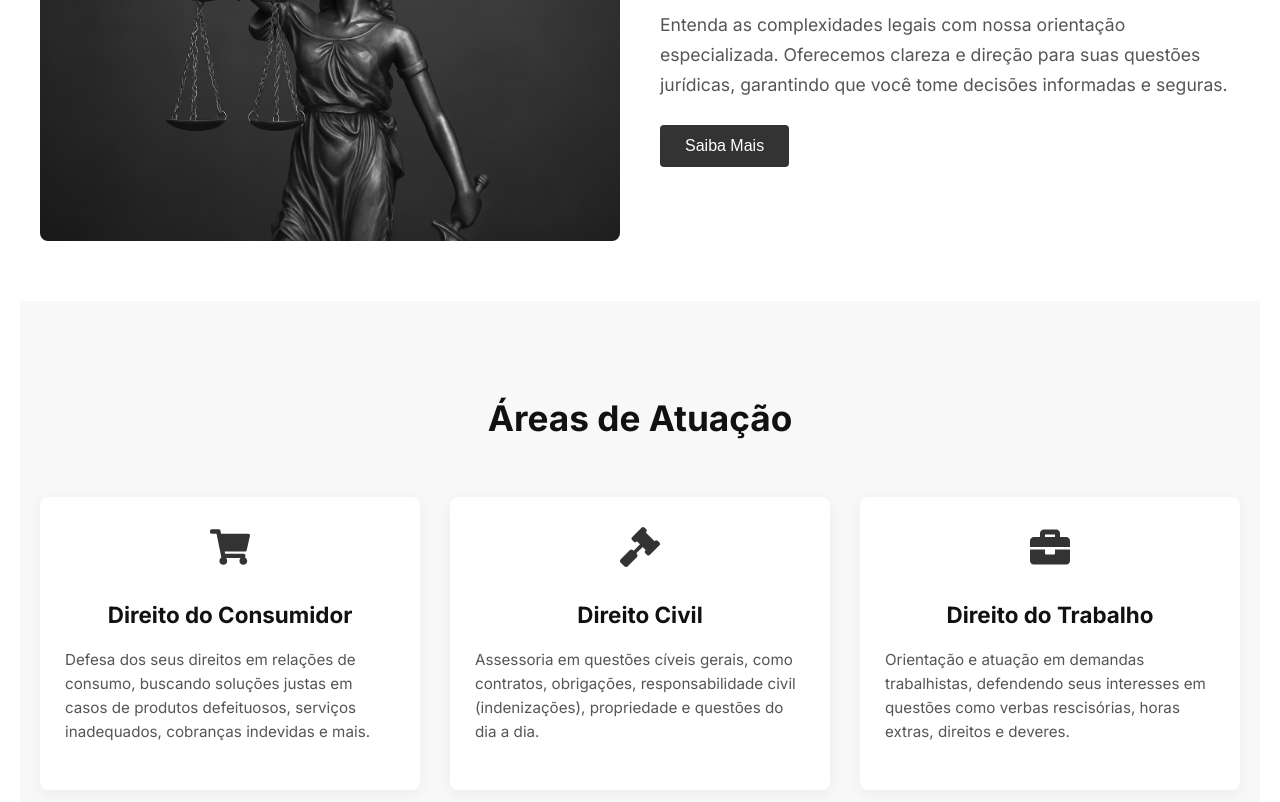
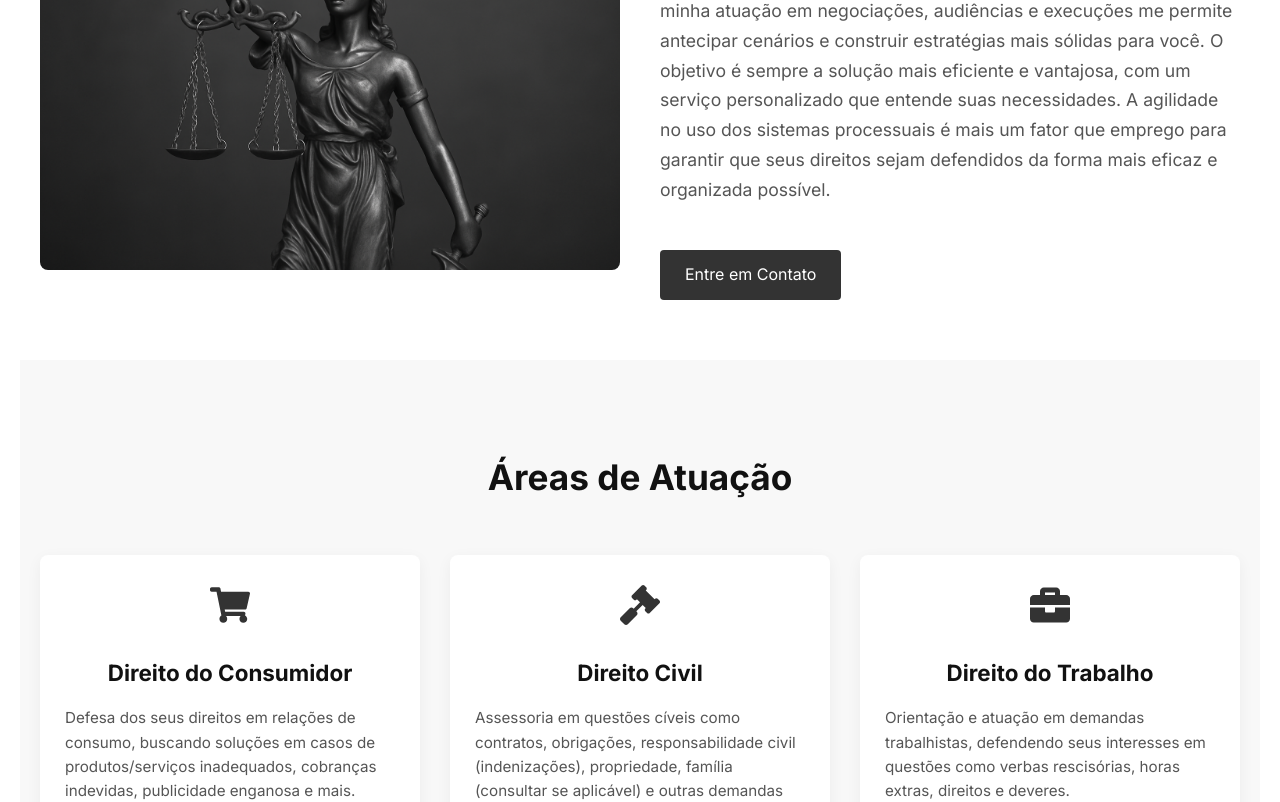
Before and after one commit to JuniorMira0/legal-website, a React (Create React App) app: page / in a window 1280 px wide. Shown: the part 800-1602 px from the top of the page. Built offline with nearby package versions, Linux system fonts and the light colour scheme.

Commit message:
feat: update About and Areas of Practice components for improved clarity and detail; add contact button to FeatureSection1; clean up Terms of Service

```diff
--- a/src/components/About.js
+++ b/src/components/About.js
@@ -31,7 +31,7 @@ function About() {
         <div className="about-image-container">
           <img
             src={aboutImage}
-            alt="Logo de Guilherme Quintiliano Advogado"
+            alt="Logotipo GQ - Advocacia Guilherme Quintiliano"
             className="about-img"
           />
         </div>
--- a/src/components/AreasOfPractice.js
+++ b/src/components/AreasOfPractice.js
@@ -13,14 +13,14 @@ const practiceAreas = [
     icon: <FaShoppingCart size={40} />,
     title: 'Direito do Consumidor',
     description:
-      'Defesa dos seus direitos em relações de consumo, buscando soluções justas em casos de produtos defeituosos, serviços inadequados, cobranças indevidas e mais.',
+      'Defesa dos seus direitos em relações de consumo, buscando soluções em casos de produtos/serviços inadequados, cobranças indevidas, publicidade enganosa e mais.',
   },
   {
     id: 'civil',
     icon: <FaGavel size={40} />,
     title: 'Direito Civil',
     description:
-      'Assessoria em questões cíveis gerais, como contratos, obrigações, responsabilidade civil (indenizações), propriedade e questões do dia a dia.',
+      'Assessoria em questões cíveis como contratos, obrigações, responsabilidade civil (indenizações), propriedade, família (consultar se aplicável) e outras demandas do cotidiano.',
   },
   {
     id: 'trabalho',
@@ -34,7 +34,7 @@ const practiceAreas = [
     icon: <FaPlaneDeparture size={40} />,
     title: 'Questões Jurídicas de Viagens',
     description:
-      'Suporte legal em problemas relacionados a viagens, como cancelamentos de voos, extravio de bagagem, problemas com pacotes turísticos e hospedagem.',
+      'Suporte legal em problemas com viagens: cancelamentos/atrasos de voos, extravio de bagagem, questões com pacotes turísticos, hospedagem e direitos do passageiro.',
   },
 ];
 
--- a/src/components/FeatureSection1.css
+++ b/src/components/FeatureSection1.css
@@ -41,7 +41,6 @@
   background-color: #555;
 }
 
-
 /* Coluna da Imagem */
 .feature1-image-container {
   flex: 1;
@@ -62,6 +61,25 @@
   object-position: center center;
 }
 
+.feature-contact-button {
+  display: inline-block; /* Para aplicar padding corretamente */
+  background-color: #333; /* Cor padrão do botão */
+  color: white;
+  padding: 12px 25px;
+  border: none;
+  border-radius: 4px;
+  cursor: pointer;
+  font-size: 1rem;
+  text-decoration: none; /* Remover sublinhado do link */
+  text-align: center;
+  margin-top: 20px; /* Espaço acima do botão */
+  transition: background-color 0.3s ease;
+}
+
+.feature-contact-button:hover {
+  background-color: #555; /* Cor no hover */
+  color: white;
+}
 
 /* --- Responsividade --- */
 
--- a/src/components/FeatureSection1.js
+++ b/src/components/FeatureSection1.js
@@ -1,6 +1,7 @@
 import React from 'react';
 import './FeatureSection1.css';
 import featureImage1 from '../assets/images/FeatureImg.png';
+import { Link } from 'react-router-dom';
 
 function FeatureSection1() {
   return (
@@ -10,19 +11,27 @@ function FeatureSection1() {
         <div className="feature1-image-container">
           <img
             src={featureImage1}
-            alt="Navegando o cenário legal"
+            alt="Estátua da Justiça com balança, simbolizando direito e equidade"
             className="feature1-img"
           />
         </div>
 
         <div className="feature1-text-content">
-          <h2>Navigate the legal landscape...</h2>
+          <h2>Experiência que Faz a Diferença</h2>
           <p>
-            Entenda as complexidades legais com nossa orientação especializada.
-            Oferecemos clareza e direção para suas questões jurídicas,
-            garantindo que você tome decisões informadas e seguras.
+            Ter um advogado com experiência prática em todas as fases do
+            processo faz a diferença no resultado final do seu caso. Desde 2018,
+            minha atuação em negociações, audiências e execuções me permite
+            antecipar cenários e construir estratégias mais sólidas para você. O
+            objetivo é sempre a solução mais eficiente e vantajosa, com um
+            serviço personalizado que entende suas necessidades. A agilidade no
+            uso dos sistemas processuais é mais um fator que emprego para
+            garantir que seus direitos sejam defendidos da forma mais eficaz e
+            organizada possível.
           </p>
-          <button>Saiba Mais</button>
+          <Link to="/#contato" className="feature-contact-button">
+            Entre em Contato
+          </Link>
         </div>
       </div>
     </section>
--- a/src/components/legal/TermsOfService.js
+++ b/src/components/legal/TermsOfService.js
@@ -53,7 +53,6 @@ function TermsOfService() {
         Para quaisquer questões sobre estes termos, entre em contato através dos
         canais fornecidos no site.
       </p>
-      {/* Você pode adicionar mais detalhes aos seus termos aqui */}
     </div>
   );
 }
```
